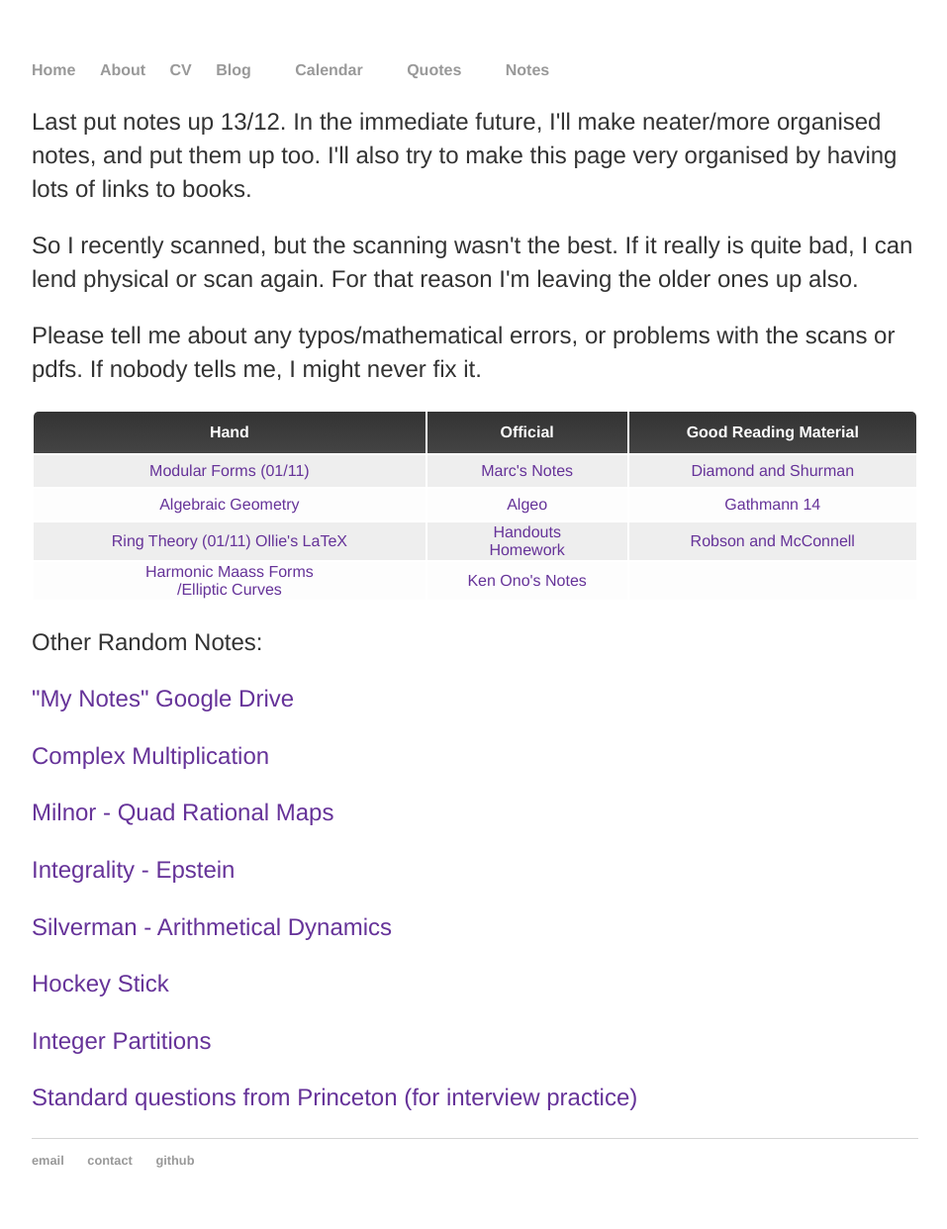
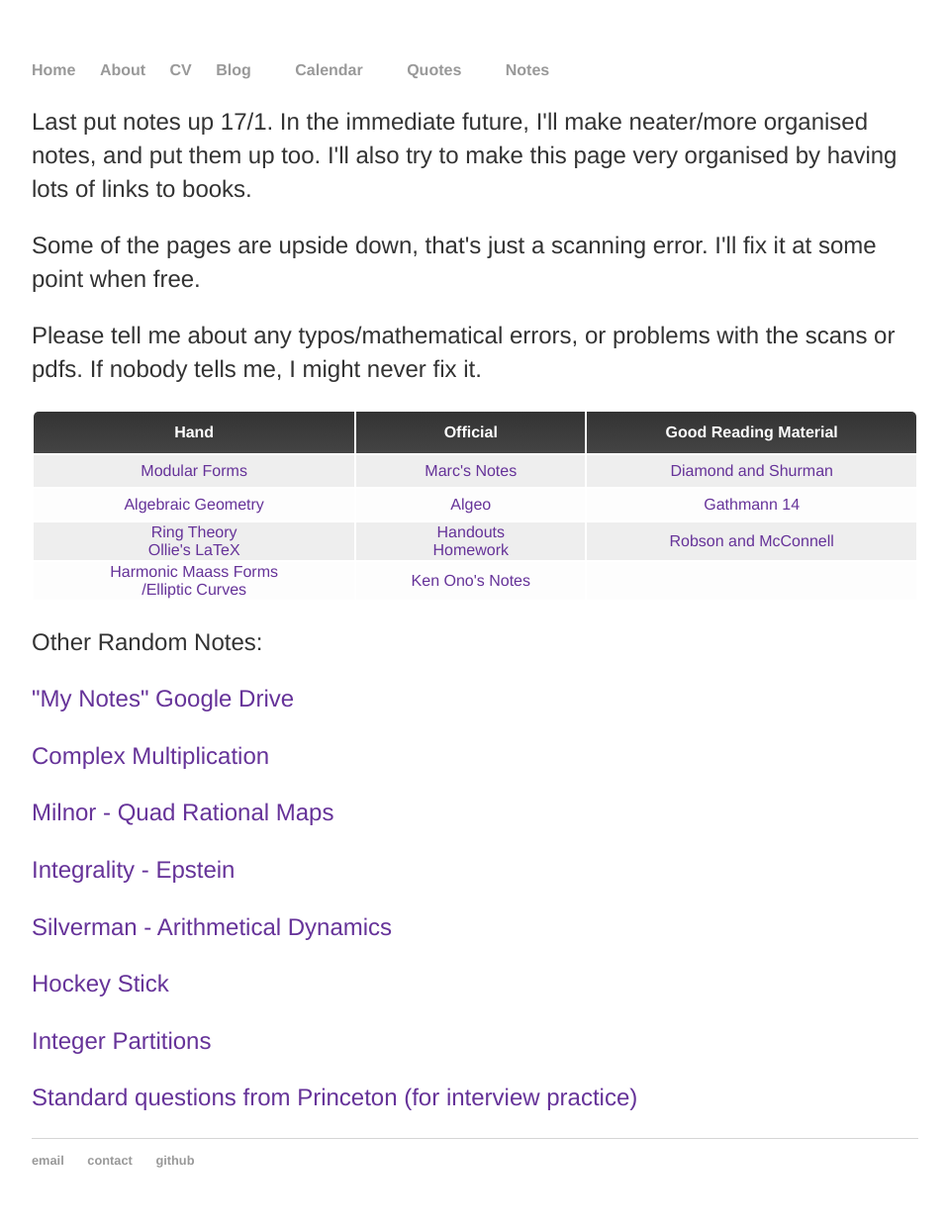
Before and after one commit to mdave16/mdave16.github.io, a Jekyll site: the page built from notes/index.html, in a window 1280 px wide. Shown: the whole page at 99% size, without its empty margins (160-1117 px from the left). Built offline with Jekyll 4.4.1, drawn with Linux system fonts in a browser that asks for light colours; nearby versions of some CDN libraries.

Commit message:
Update index.html

```diff
--- a/notes/index.html
+++ b/notes/index.html
@@ -3,11 +3,10 @@ layout: default
 title: Notes
 ---
 
-<p>Last put notes up 13/12. In the immediate future, I'll make neater/more organised notes,
+<p>Last put notes up 17/1. In the immediate future, I'll make neater/more organised notes,
 and put them up too. I'll also try to make this page very organised by having lots of links to books.</p>
 
-<p>So I recently scanned, but the scanning wasn't the best. If it really is quite bad, I can lend physical or scan again.
-For that reason I'm leaving the older ones up also.</p>
+<p>Some of the pages are upside down, that's just a scanning error. I'll fix it at some point when free.</p>
 <p>Please tell me about any typos/mathematical errors, or problems with the scans or pdfs.
 If nobody tells me, I might never fix it.</p>
 
@@ -61,10 +60,7 @@ tr:first-child th:last-child {
     <th>Good Reading Material</th>
   </tr>
   <tr>
-    <td>
-        <a href="https://drive.google.com/file/d/0B7MYqAY67aLCUUFhbFRkdHdKUTg/view">Modular Forms</a>
-        <a href="https://drive.google.com/file/d/0B7MYqAY67aLCX2hxTVVQQnZZcGc/view">(01/11)</a>
-    </td>
+    <td><a href="/notes/ModularForms.pdf">Modular Forms</a></td>
     <td><a href="http://homepages.warwick.ac.uk/~masmat/files/teaching/modforms.pdf">Marc's Notes</a></td>
     <td><a href="https://drive.google.com/file/d/0B7MYqAY67aLCd3dHdVJ3YkRXdm8/view">Diamond and Shurman</a></td>
   </tr>
@@ -75,8 +71,7 @@ tr:first-child th:last-child {
   </tr>
   <tr>
     <td>
-        <a href="https://drive.google.com/file/d/0B7MYqAY67aLCNkNjYlRmeFdwMlU/view">Ring Theory</a>
-        <a href="https://drive.google.com/file/d/0B7MYqAY67aLCdE42bmFOdjI4eG8/view">(01/11)</a>
+	    <a href="/notes/RingTheory.pdf">Ring Theory</a><br>
 	<a href="/notes/RTNotes.pdf">Ollie's LaTeX</a>
     </td>
     <td>
```
